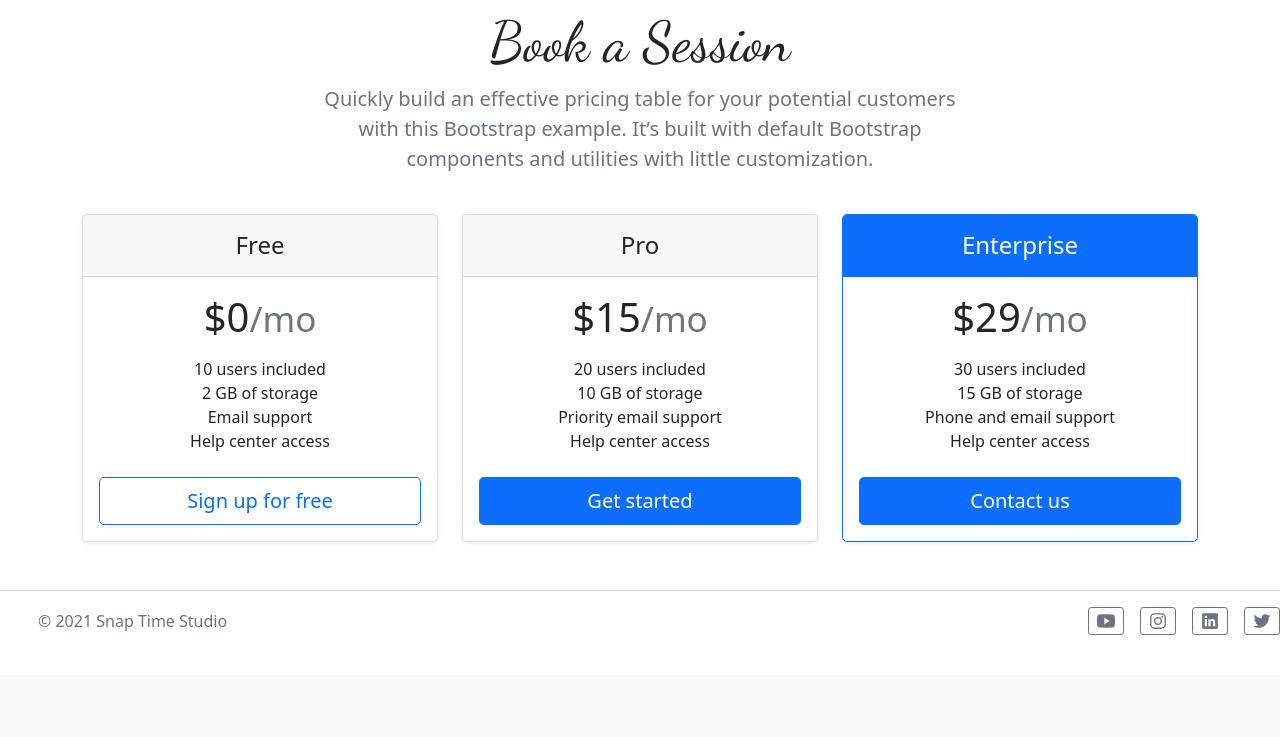
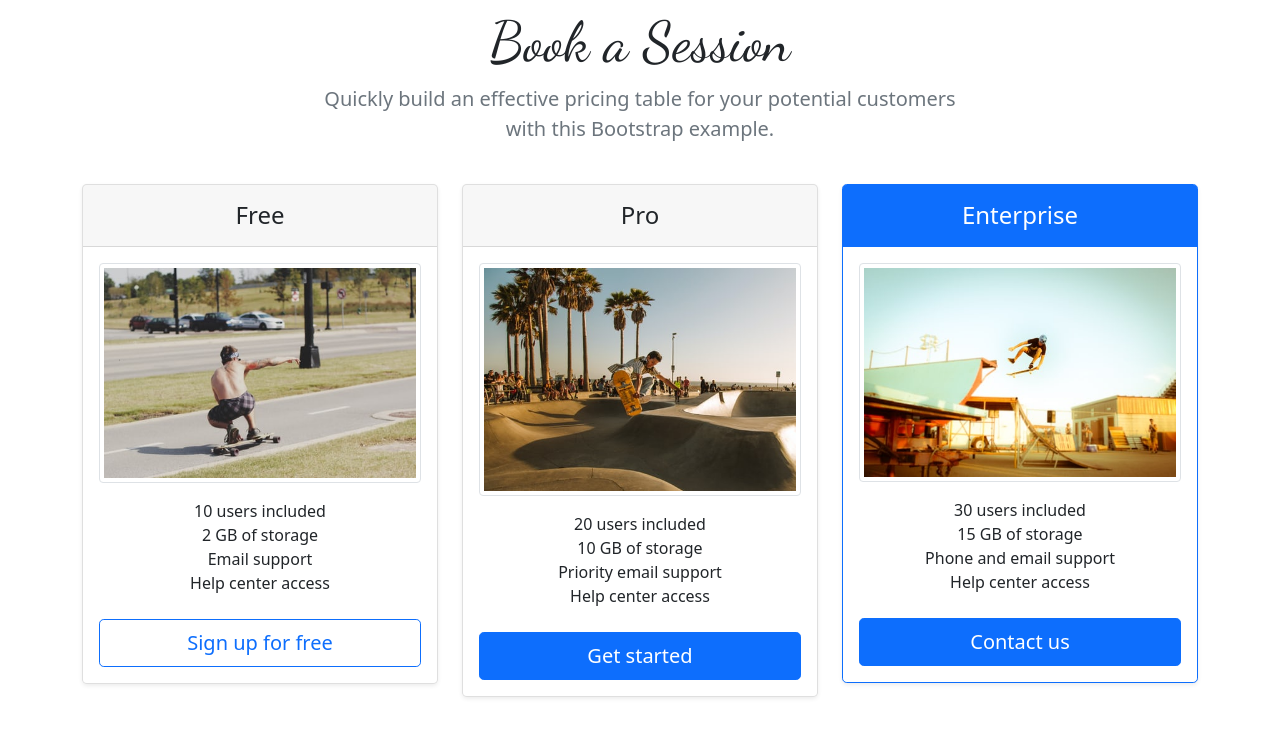
Before and after one commit to WithSJ/Snap_Time_Studio, a Flask app: page /book_a_session in a window 1280 px wide. Shown: the part 219-956 px from the top of the page. Before the commit the page ends 854 px from the top, so only its background shows below. Run offline with Flask 2, Linux system fonts and the light colour scheme; some libraries are stand-ins or nearby versions.

Commit message:
image in booking

```diff
--- a/app/templates/book_a_session.html
+++ b/app/templates/book_a_session.html
@@ -3,7 +3,7 @@
 {% block content%}
   <div class="pricing-header p-3 pb-md-4 mx-auto text-center">
     <h1 class="display-4 fw-normal"  style="font-family: 'Dancing Script', cursive;" >Book a Session</h1>
-    <p class="fs-5 text-muted"  >Quickly build an effective pricing table for your potential customers with this Bootstrap example. It’s built with default Bootstrap components and utilities with little customization.</p>
+    <p class="fs-5 text-muted"  >Quickly build an effective pricing table for your potential customers with this Bootstrap example.</p>
   </div>
 
 <div class="row row-cols-1 row-cols-md-3 mb-3 text-center">
@@ -13,7 +13,8 @@
           <h4 class="my-0 fw-normal">Free</h4>
         </div>
         <div class="card-body">
-          <h1 class="card-title pricing-card-title">$0<small class="text-muted fw-light">/mo</small></h1>
+
+          <img src="../static/img/3.jpg" alt="..." class="img-thumbnail">
           <ul class="list-unstyled mt-3 mb-4">
             <li>10 users included</li>
             <li>2 GB of storage</li>
@@ -30,7 +31,7 @@
           <h4 class="my-0 fw-normal">Pro</h4>
         </div>
         <div class="card-body">
-          <h1 class="card-title pricing-card-title">$15<small class="text-muted fw-light">/mo</small></h1>
+          <img src="../static/img/5.jpg" alt="..." class="img-thumbnail">
           <ul class="list-unstyled mt-3 mb-4">
             <li>20 users included</li>
             <li>10 GB of storage</li>
@@ -47,7 +48,7 @@
           <h4 class="my-0 fw-normal">Enterprise</h4>
         </div>
         <div class="card-body">
-          <h1 class="card-title pricing-card-title">$29<small class="text-muted fw-light">/mo</small></h1>
+          <img src="../static/img/7.jpg" alt="..." class="img-thumbnail">
           <ul class="list-unstyled mt-3 mb-4">
             <li>30 users included</li>
             <li>15 GB of storage</li>
```
